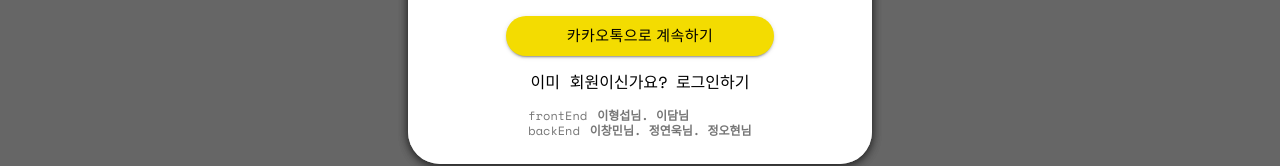
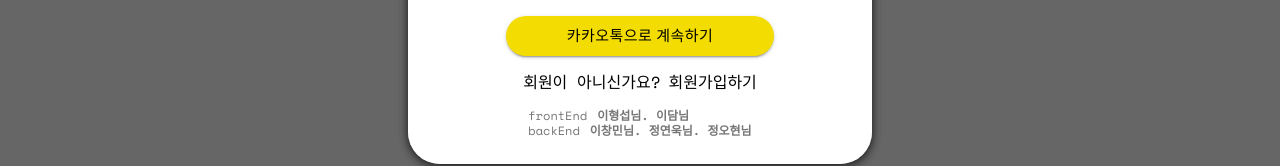
Before and after one commit to grattatata/pinterest, a React (Create React App) app: page /main in a window 1280 px wide. Both pictures are taken after a click on the button "로그인". Shown: the part 519-685 px from the top of the page. Built offline with nearby package versions, Linux system fonts and the light colour scheme.

Commit message:
모달창 로그인 -> 회원가입 / 회원가입 -> 로그인 이동 기능 구현

```diff
--- a/db.json
+++ b/db.json
@@ -0,0 +1,20 @@
+{
+  "user-info": [
+    {
+      "email": "hs421@naver.com",
+      "password": "leema425"
+    },
+    {
+      "email": "soso123@naver.com",
+      "password": "leema425"
+    },
+    {
+      "email": "son123@naver.com",
+      "password": "leema425"
+    },
+    {
+      "email": "mmama@naver.com",
+      "password": "leema425"
+    }
+  ]
+}
--- a/package.json
+++ b/package.json
@@ -33,7 +33,8 @@
     "start": "react-scripts start",
     "build": "react-scripts build",
     "test": "react-scripts test",
-    "eject": "react-scripts eject"
+    "eject": "react-scripts eject",
+    "server-start": "json-server --watch db.json --port 3000"
   },
   "eslintConfig": {
     "extends": [
--- a/src/components/Header.js
+++ b/src/components/Header.js
@@ -85,10 +85,20 @@
       </HeaderWrap>
       <Outlet />
       {isLoginModalOpen ? (
-        <Modal text="로그인" closeModal={closeModal} />
+        <Modal
+          text="로그인"
+          closeModal={closeModal}
+          setIsLoginModalOpen={setIsLoginModalOpen}
+          setIsSignupModalOpen={setIsSignupModalOpen}
+        />
       ) : null}
       {isSignupModalOpen ? (
-        <Modal text="signup" closeModal={closeModal} />
+        <Modal
+          text="signup"
+          closeModal={closeModal}
+          setIsLoginModalOpen={setIsLoginModalOpen}
+          setIsSignupModalOpen={setIsSignupModalOpen}
+        />
       ) : null}
     </HeaderStyle>
   );
--- a/src/components/Login.js
+++ b/src/components/Login.js
@@ -7,17 +7,29 @@
 import HighlightOffIcon from "@mui/icons-material/HighlightOff";
 
 import "../styles/LoginNSignup.css";
+import axios from "axios";
 
-const Login = ({ closeModal }) => {
+const Login = ({ closeModal, setIsLoginModalOpen, setIsSignupModalOpen }) => {
   const [loginValue, setLoginValue] = useState({
     email: "",
     password: "",
   });
 
+  const handleChange = (e) => {
+    const { name, value } = e.target;
+    setLoginValue({ ...loginValue, [name]: value });
+  };
+
   const handleSubmit = async (e) => {
     e.preventDefault();
     console.log("서버로 회원가입 데이터를 보냅니다.");
+    console.log(loginValue);
   };
+
+  // axios
+  //   .post("http://localhost:3000/user-info", loginValue)
+  //   .then((response) => console.log(response))
+  //   .catch((error) => alert(error.response.data.message));
 
   return (
     <div className="modalBackground">
@@ -32,15 +44,25 @@
           />
           <h1 className="login-title">Hangterest에 오신 것을 환영합니다</h1>
           <div className="FormWrap">
-            <form className="registerForm" onSubmit={handleSubmit}>
+            <form className="registerForm">
               <div>
                 <label className="label">이메일</label>
-                <Input placeholder="이메일" widthPer="100%" />
+                <Input
+                  placeholder="이메일"
+                  widthPer="100%"
+                  handleChange={handleChange}
+                  name="email"
+                />
               </div>
 
               <div>
                 <label>비밀번호</label>
-                <Input placeholder="비밀번호" widthPer="100%" />
+                <Input
+                  placeholder="비밀번호"
+                  widthPer="100%"
+                  handleChange={handleChange}
+                  name="nickname"
+                />
               </div>
             </form>
             <ButtonEle
@@ -50,6 +72,7 @@
               widthPer="100%"
               fontSize="15px"
               height="40px"
+              handleClick={handleSubmit}
             />
             <span className="or">또는</span>
             <ButtonEle
@@ -62,8 +85,16 @@
               height="40px"
             />
             <span className="toLoginWrap">
-              이미 회원이신가요?
-              <b className="toLoginBtn">로그인하기</b>
+              회원이 아니신가요?
+              <b
+                className="toLoginBtn"
+                onClick={() => {
+                  setIsSignupModalOpen(true);
+                  setIsLoginModalOpen(false);
+                }}
+              >
+                회원가입하기
+              </b>
             </span>
             <footer className="footer">
               <div>
--- a/src/components/Signup.js
+++ b/src/components/Signup.js
@@ -9,7 +9,7 @@
 import "../styles/LoginNSignup.css";
 import axios from "axios";
 
-const Login = ({ closeModal }) => {
+const Login = ({ closeModal, setIsLoginModalOpen, setIsSignupModalOpen }) => {
   const [signupValue, setSignupValue] = useState({
     email: "",
     nickname: "",
@@ -26,18 +26,10 @@
 
   const handleSubmit = (e) => {
     e.preventDefault();
-    console.log(signupValue);
-    // axios
-    //   .post("http://dlckdals04.shop/user/signup", signupValue)
-    //   .then(function (response) {
-    //     alert(response.data.message);
-    //   })
-    //   .catch(function (error) {
-    //     console.log(error);
-    //   });
+
     axios
       .post("http://dlckdals04.shop/user/signup", signupValue)
-      .then((response) => console.log(response))
+      .then((response) => alert(response.data.message))
       .catch((error) => alert(error.response.data.message));
   };
 
@@ -113,7 +105,15 @@
             />
             <span className="toLoginWrap">
               이미 회원이신가요?
-              <b className="toLoginBtn">로그인하기</b>
+              <b
+                className="toLoginBtn"
+                onClick={() => {
+                  setIsSignupModalOpen(false);
+                  setIsLoginModalOpen(true);
+                }}
+              >
+                로그인하기
+              </b>
             </span>
             <footer className="footer">
               <div>
--- a/src/elements/Modal.js
+++ b/src/elements/Modal.js
@@ -2,13 +2,26 @@
 import Login from "../components/Login";
 import Signup from "../components/Signup";
 
-const Modal = ({ text, closeModal }) => {
+const Modal = ({
+  text,
+  closeModal,
+  setIsLoginModalOpen,
+  setIsSignupModalOpen,
+}) => {
   return (
     <>
       {text === "로그인" ? (
-        <Login closeModal={closeModal} />
+        <Login
+          closeModal={closeModal}
+          setIsLoginModalOpen={setIsLoginModalOpen}
+          setIsSignupModalOpen={setIsSignupModalOpen}
+        />
       ) : (
-        <Signup closeModal={closeModal} />
+        <Signup
+          closeModal={closeModal}
+          setIsLoginModalOpen={setIsLoginModalOpen}
+          setIsSignupModalOpen={setIsSignupModalOpen}
+        />
       )}
     </>
   );
--- a/src/pages/Main.js
+++ b/src/pages/Main.js
@@ -5,7 +5,7 @@
 const Main = () => {
   return (
     <div>
-      <ButtonEle />
+      <div></div>
     </div>
   );
 };
```
